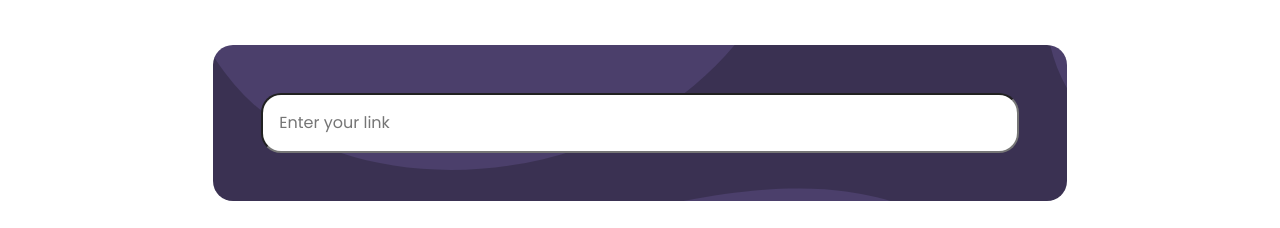
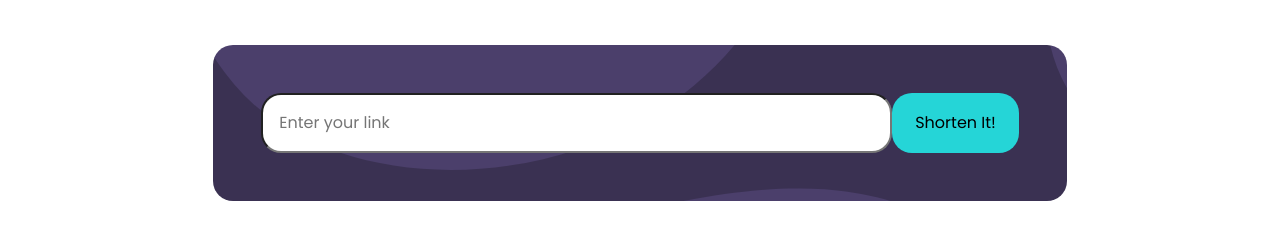
Before and after one commit to AbinJose2002/URL-Shortner, a plain HTML site: page index.html in a window 1280 px wide. Shown: the part 572-800 px from the top of the page. Drawn offline with nearby package versions, Linux system fonts and the light colour scheme.

Commit message:
Home banner section updated. Added button for shorten the link

```diff
--- a/index.html
+++ b/index.html
@@ -51,8 +51,9 @@
 
   <!-- link section -->
 
-  <div class="link-sec col-lg-8 col-sm-10 mx-auto py-5 px-5">
-    <input type="text" placeholder="Enter your link" class="link-field col-12 py-3 px-3">
+  <div class="link-sec col-lg-8 col-sm-10 mx-auto py-5 px-5 row">
+    <input type="text" placeholder="Enter your link" class="link-field col-lg-10 col-sm-12 py-3 px-3">
+    <button type="text" class="btn py-3 px-3 col-lg-2 col-sm-12 mt-sm-4 mt-lg-0">Shorten It!</button>
   </div>
 
   <script src="https://code.jquery.com/jquery-3.2.1.slim.min.js" integrity="sha384-KJ3o2DKtIkvYIK3UENzmM7KCkRr/rE9/Qpg6aAZGJwFDMVNA/GpGFF93hXpG5KkN" crossorigin="anonymous"></script>
```
